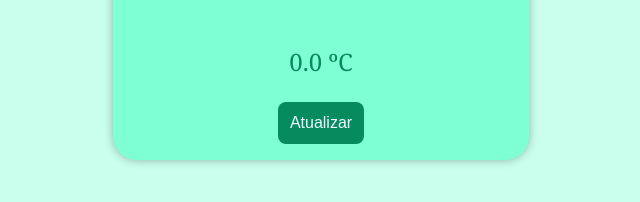
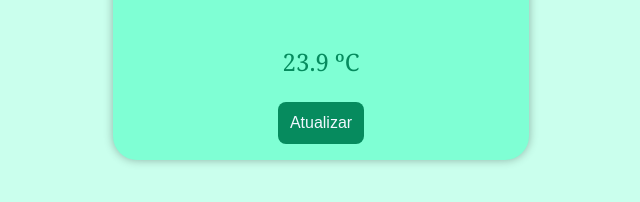
Before and after one commit to munizbruna/iot, a plain HTML site: page index.html in a window 1280 px wide. Both pictures are taken after a click on the button "Atualizar". Shown: the part 420-622 px from the top of the page, 327-967 px from the left. Drawn offline with Linux system fonts and the light colour scheme.

Commit message:
funcional

```diff
--- a/index.html
+++ b/index.html
@@ -10,9 +10,10 @@
     <h1>Monitoramento IoT</h1>
     <div class="card">
         <p>Temperatura Atual:</p>
-        <p>0.0 ºC</p>
-        <button>Atualizar</button>
+        <p id="temp">0.0 ºC</p>
+        <button onclick="simularLeitura()">Atualizar</button>
     </div>
 
 </body>
+<script src="script.js"></script>
 </html>
--- a/script.js
+++ b/script.js
@@ -0,0 +1,17 @@
+const temperaturas = [
+    {id: 1, temperatura:23.9},
+    {id: 2, temperatura:25.9},
+    {id: 3, temperatura:27.9},
+    {id: 4, temperatura:29.9}
+]
+
+function simularLeitura(){
+    const sort = Math.floor(Math.random()* temperaturas.length)
+
+    const tempSort = temperaturas[sort].temperatura
+
+
+    const tempPage = document.getElementById("temp");
+    tempPage.textContent = `${tempSort} ºC`
+
+}
```
